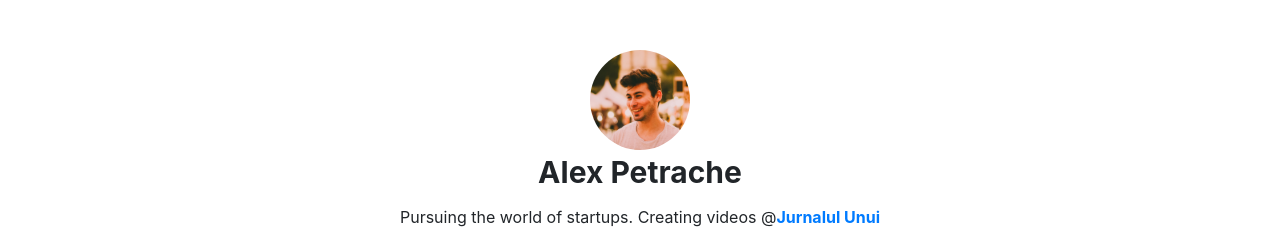
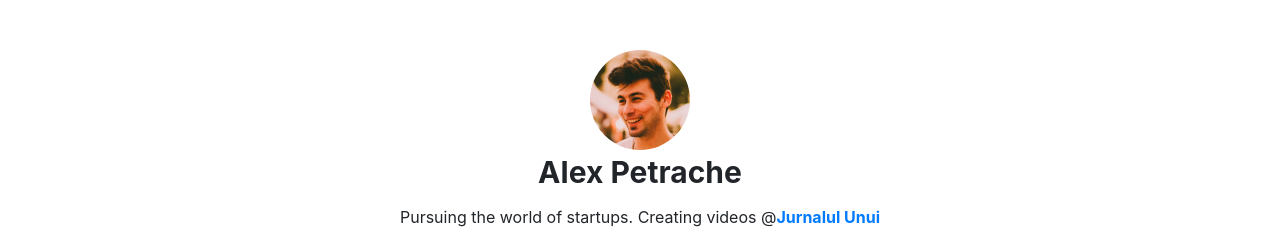
Before and after one commit to alexand-ro/alexand-ro.github.io, a Jekyll site: the page built from index.html, in a window 1280 px wide. Shown: the top 231 px of the page. Built offline with Jekyll 4.4.1, drawn with Linux system fonts in a browser that asks for light colours; comment, search, counter and statistics services are not loaded.

Commit message:
Changed avatar

```diff
--- a/_sass/main.scss
+++ b/_sass/main.scss
@@ -310,7 +310,7 @@ blockquote::after {
     }
 }
 
-#intro{
+#intro {
     margin-top: 50px;
     padding-top: 50px;
     padding-bottom: 50px;
@@ -319,8 +319,14 @@ blockquote::after {
     margin-bottom: 20px;
 }
 
-#intro a{
+#intro a {
     font-weight: bold;
+}
+
+#intro #avatar {
+    width: 100px;
+    height: 100px;
+    border-radius: 100px;
 }
 
 #intro #name {
--- a/index.html
+++ b/index.html
@@ -1,6 +1,6 @@
 ---
 title: Alex Petrache
-image: /assets/images/alexandro_square.jpg
+image: /assets/images/alexandro_alex_petrache.jpg
 ---
 <div id="fb-root"></div>
 <script async defer crossorigin="anonymous" src="https://connect.facebook.net/en_US/sdk.js#xfbml=1&autoLogAppEvents=1&version=v4.0&appId=317413601642964"></script>
@@ -9,7 +9,7 @@ image: /assets/images/alexandro_square.jpg
 <div id="intro" class="row justify-content-center align-items-center">
     <div class="col-md-12">
         <div class="row h-100 justify-content-center align-items-center">
-            <img alt="Alex Petrache" title="Alex Petrache" src="{{page.image}}" style="width: 100px; height: 100px; border-radius: 100px"/>
+            <img id="avatar" alt="Alex Petrache" title="Alex Petrache" src="{{page.image}}"/>
         </div>
         <div class="row h-100 justify-content-center align-items-center">
             <span id="name">Alex Petrache</span>
```
Also changed, not shown: assets/images/alexandro_alex_petrache.jpg (added), assets/images/alexandro_square.jpg (deleted), 1 other file.
